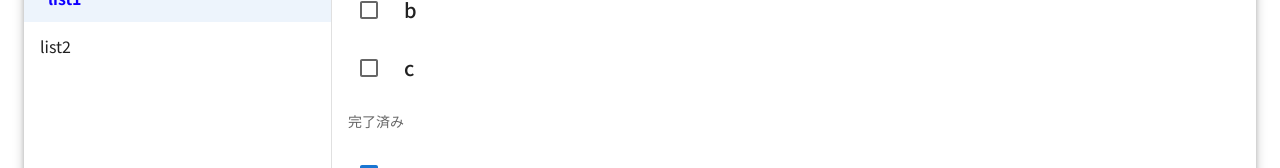
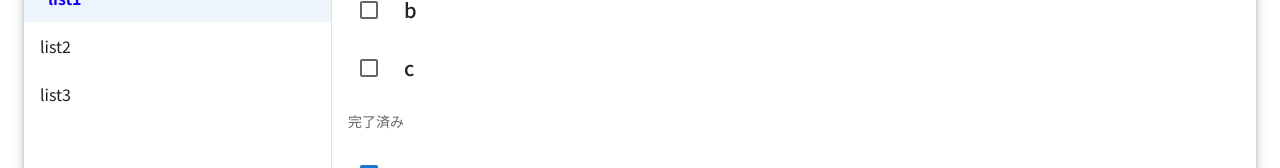
Before and after one commit to kakris704/todo-firebase-material, a React (Create React App) app: page / in a window 1280 px wide. Shown: the part 169-337 px from the top of the page. Built offline with nearby package versions, Linux system fonts and the light colour scheme.

Commit message:
変数の簡略化

```diff
--- a/src/components/Main.tsx
+++ b/src/components/Main.tsx
@@ -33,6 +33,13 @@ const Main = () => {
 						{text:"それはそう"}
 					]
 				}
+			},
+			{
+				name: "list3",
+				tasks: {
+					completed:[],
+					incompleted:[]
+				}
 			}
 		]
 	});
--- a/src/components/todo/Todos.tsx
+++ b/src/components/todo/Todos.tsx
@@ -75,6 +75,8 @@ const Todos = ({taskData, setTaskData, selectIndex}: {taskData:any, setTaskData:
     setChecked(prev => !prev)
   }
 
+  const tasks = taskData.lists[selectIndex].tasks // 選択中リストのタスク
+
   return (
     <div className='todos grid-item' style={{position:'relative'}}>
         <AppBar position="static" sx={{padding: '7px'}} color='primary'>
@@ -108,15 +110,16 @@ const Todos = ({taskData, setTaskData, selectIndex}: {taskData:any, setTaskData:
         </div>
 
         <List sx={{overflow:'auto'}}>
-          <ListSubheader>未完了</ListSubheader>
+          {(!tasks.incompleted[0] && !tasks.completed[0]) && <ListSubheader>タスクなし</ListSubheader> /* タスクが存在しない時 */}
+          {tasks.incompleted[0] && <ListSubheader>未完了</ListSubheader>}
             {
-              taskData.lists[selectIndex].tasks.incompleted.map((data: any) => (
+              tasks.incompleted.map((data: any) => (
                     <TempItem handleClick={handleClick} text={data.text}></TempItem>
               ))
             }
-          {taskData.lists[selectIndex].tasks.completed[0] && <ListSubheader>完了済み</ListSubheader>}
+          {tasks.completed[0] && <ListSubheader>完了済み</ListSubheader>}
             {
-              taskData.lists[selectIndex].tasks.completed.map((data: any) => (
+              tasks.completed.map((data: any) => (
                     <TempItem handleClick={handleClick} text={data.text} complete></TempItem>
               ))
             }
```
